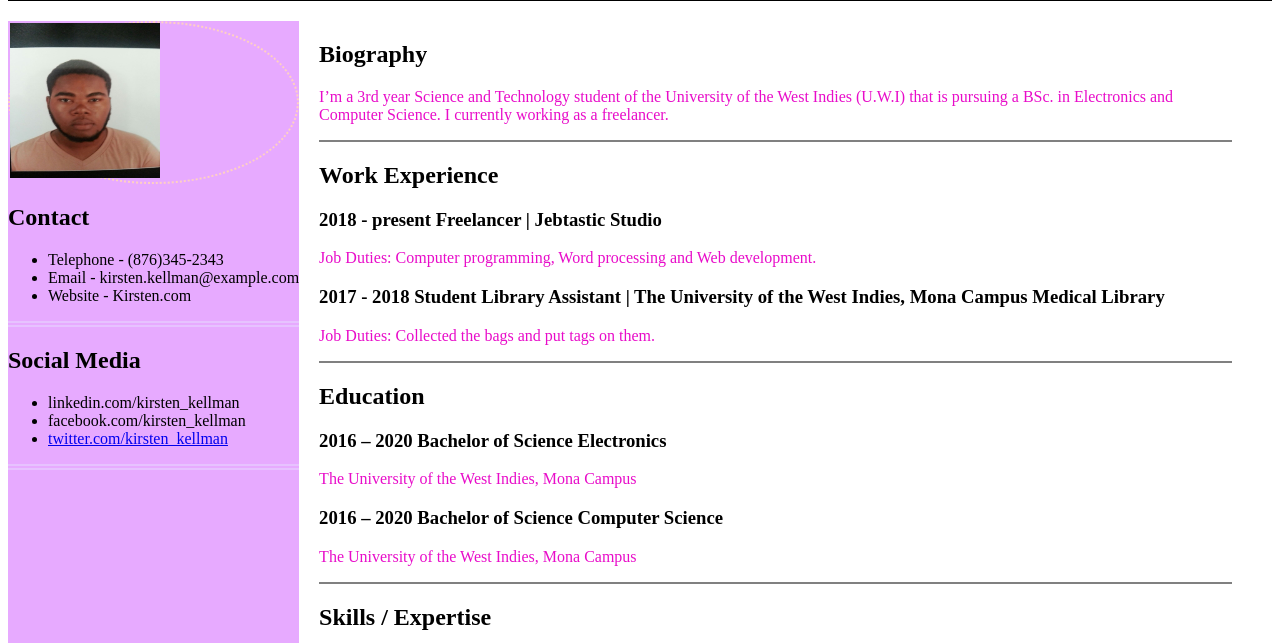
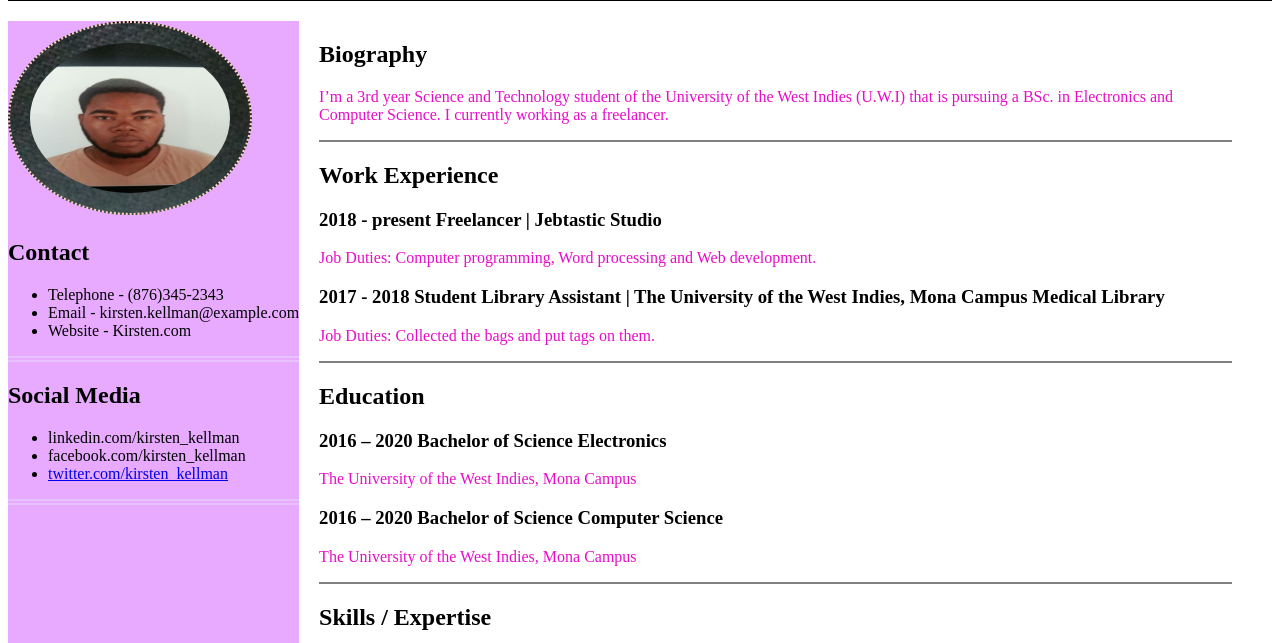
Before and after one commit to CodeWebby/Info-2180, a plain HTML site: page index.html in a window 1280 px wide. Shown: the part 157-800 px from the top of the page. Drawn offline with Linux system fonts and the light colour scheme.

Commit message:
Update to both files
fixing the image code on both files

```diff
--- a/styles.css
+++ b/styles.css
@@ -44,10 +44,17 @@ width: 30%;
 
 }
 
- .IMG{
+ img{
 
-	border-radius: 55%;
+	border-radius: 65%;
 	border:2px dotted #FFD0C3;
+	background-image:url("IMG-20170928-WA0003.jpg");
+
+    background-position: left top;
+    background-repeat: repeat;
+    padding: 20px;
+    width: 200px;
+    height: 150px;
 }
 
 .list4 {
```
Also changed, not shown: index.html (line endings or trailing spaces).
